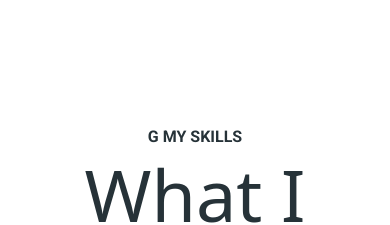
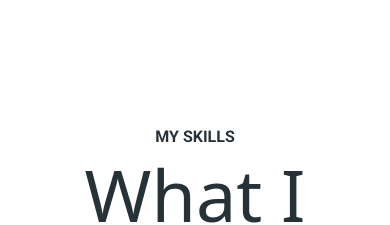
Before and after one commit to SamDeCqa/portfolio, a Next.js app: page / in a window 390 px wide. Shown: the part 1980-2205 px from the top of the page. Built offline with nearby package versions, Linux system fonts and the light colour scheme; a web font is replaced by a local one.

Commit message:
Contacts responsiveness

```diff
--- a/src/app/contact-form.tsx
+++ b/src/app/contacts.tsx
@@ -2,18 +2,11 @@
 
 import {
   Typography,
-  Card,
-  CardBody,
-  Radio,
-  Input,
-  Textarea,
-  Button,
-  IconButton,
 } from "@material-tailwind/react";
 import { ArrowUpRightIcon, EnvelopeIcon, EnvelopeOpenIcon, FaceSmileIcon, PhoneIcon, TicketIcon } from "@heroicons/react/24/solid";
 import { SiX, SiInstagram, SiWhatsapp, SiTelegram } from "react-icons/si";
 
-export function ContactForm() {
+export function Contacts() {
   return (
     <section className="px-8 py-16">
       <div className="container mx-auto mb-20 text-center">
@@ -28,7 +21,7 @@ export function ContactForm() {
           and let&apos;s embark on a journey of innovation and success.
         </Typography>
       </div>
-      <div className="md:flex flex-col gap-8 justify-center space-y-4">
+      <div className="flex flex-col md:flex-row gap-8 justify-center space-y-4">
         <div className="grid p-2 border border-gray-100 rounded-2xl space-y-2 text-gray-500 hover:text-green-500 hover:border-green-500 transition-all duration-300 cursor-pointer">
           <SiWhatsapp className="w-24 h-24" />
           <div className="flex justify-between items-center">
@@ -73,4 +66,4 @@ export function ContactForm() {
   );
 }
 
-export default ContactForm;
+export default Contacts;
--- a/src/app/page.tsx
+++ b/src/app/page.tsx
@@ -9,8 +9,8 @@ import Projects from "./projects";
 import Resume from "./resume";
 import Testimonial from "./testimonial";
 import PopularClients from "./popular-clients";
-import ContactForm from "./contact-form";
 import TechStack from "./techStack";
+import Contacts from "./contacts";
 
 export default function Portfolio() {
   return (
@@ -24,7 +24,7 @@ export default function Portfolio() {
       <Resume />
       <Testimonial />
       <PopularClients />
-      <ContactForm />
+      <Contacts />
       <Footer />
     </>
   );
--- a/src/app/skills.tsx
+++ b/src/app/skills.tsx
@@ -33,7 +33,7 @@ export function Skills() {
   return (
     <section className="px-8">
       <div className="container mx-auto mb-20 text-center">
-        <Typography color="blue-gray" className="mb-2 font-bold uppercase">g
+        <Typography color="blue-gray" className="mb-2 font-bold uppercase">
           my skills
         </Typography>
         <Typography variant="h1" color="blue-gray" className="mb-4 text-7xl rubik-marker-hatch-regular">
```
